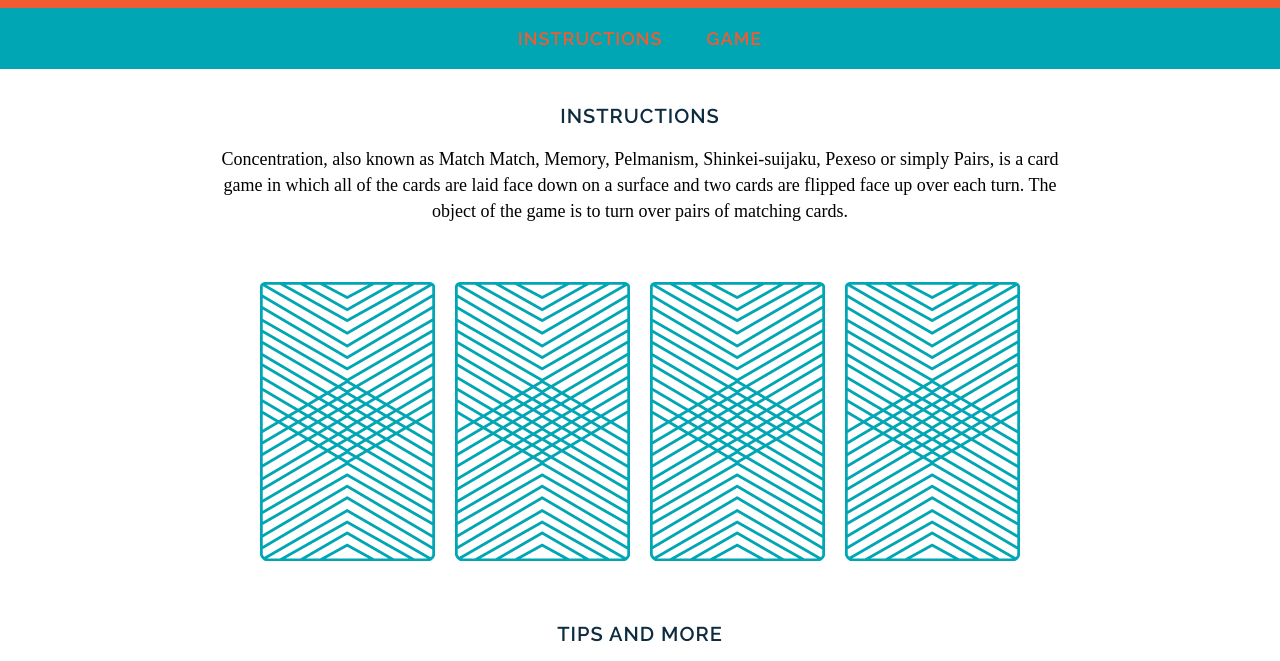
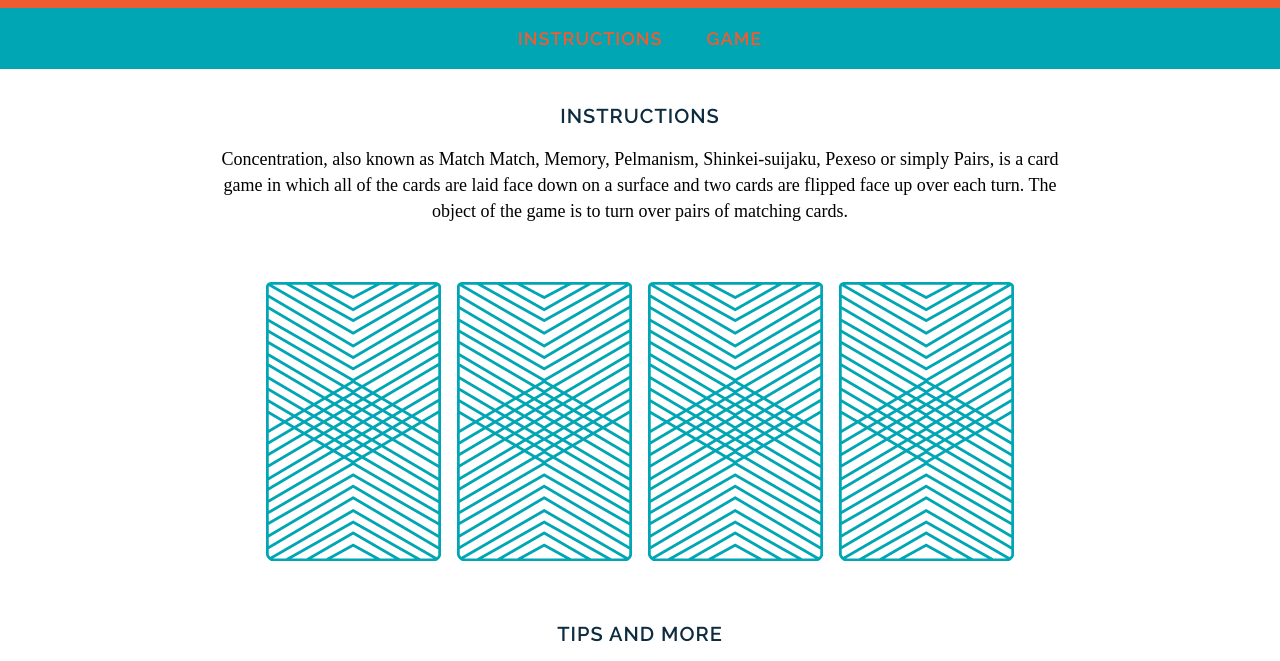
Before and after one commit to Dextorr/wdi-fundamentals-memorygame, a plain HTML site: page memory_game/index.html in a window 1280 px wide. Shown: the part 105-766 px from the top of the page. Drawn offline with Linux system fonts and the light colour scheme; a web font is replaced by a local one.

Commit message:
Removed game board from index.html and updated ID attribute for the game-board div. Updated game logic in main.js to include event listeners to cards and have them show the card face when clicked. Also created the createBoard function to add the initial card back images to the game-board div.

```diff
--- a/memory_game/index.html
+++ b/memory_game/index.html
@@ -11,18 +11,13 @@
 	</header>
 	<nav>
 		<a href="#instructions">Instructions</a>
-		<a href="#game">Game</a>
+		<a href="#game-board">Game</a>
 	</nav>
 	<main>
 		<h2 id="instructions">Instructions</h2>
 		<p>Concentration, also known as Match Match, Memory, Pelmanism, Shinkei-suijaku, Pexeso or simply Pairs, is a card game in which all of the cards are laid face down on a surface and two cards are flipped face up over each turn. The object of the game is to turn over pairs of matching cards.</p>
 
-		<div id="game" class="board">
-			<img src="images/back.png" alt="Queen of Diamonds" class="card">
-			<img src="images/back.png" alt="Queen of Hearts" class="card">
-			<img src="images/back.png" alt="King of Diamonds" class="card">
-			<img src="images/back.png" alt="King of Hearts" class="card">
-		</div>
+		<div id="game-board" class="board clearfix"></div>
 		<h2>Tips and More</h2>
 		<p>The strategy for this game involves recalling the positions of the cards that you have already revealed and matching them up with cards of an identical value. It's a great way to pass the time while simultaneously flexing those memory muscles!</p>
 
--- a/memory_game/js/main.js
+++ b/memory_game/js/main.js
@@ -22,6 +22,7 @@ var cards = [
 	}
 ];
 var cardsInPlay = [];
+
 var checkForMatch = function(){
 	//check to see if flipped cards match
 	if (cardsInPlay[0]===cardsInPlay[1]){
@@ -31,10 +32,15 @@ var checkForMatch = function(){
 			alert("Sorry, try again.");
 		}
 }
-var flipCard = function(cardId){
+
+var flipCard = function(){
+	//get data-id attribute from clicked card and store in cardId variable
+	var cardId = this.getAttribute('data-id')
 	//print flipped card to console
 	console.log("User flipped " + cards[cardId].rank + " of " + cards[cardId].suit);
 	console.log(cards[cardId].cardImage);
+	//change card's image from card back to its face value
+	this.setAttribute('src', cards[cardId].cardImage);
 	//add flipped card to cardsInPlay array
 	cardsInPlay.push(cards[cardId].rank);
 	//check if there have been 2 cards flipped
@@ -43,5 +49,14 @@ var flipCard = function(cardId){
 	}
 }
 
-flipCard(0);
-flipCard(2);
+var createBoard = function(){
+	for (var i=0;i<cards.length;i++){
+		var cardElement = document.createElement('img');
+		cardElement.setAttribute('src', 'images/back.png');
+		cardElement.setAttribute('data-id', i);
+		cardElement.addEventListener('click', flipCard);
+		document.getElementById('game-board').appendChild(cardElement);
+	}
+}
+
+createBoard();
```
